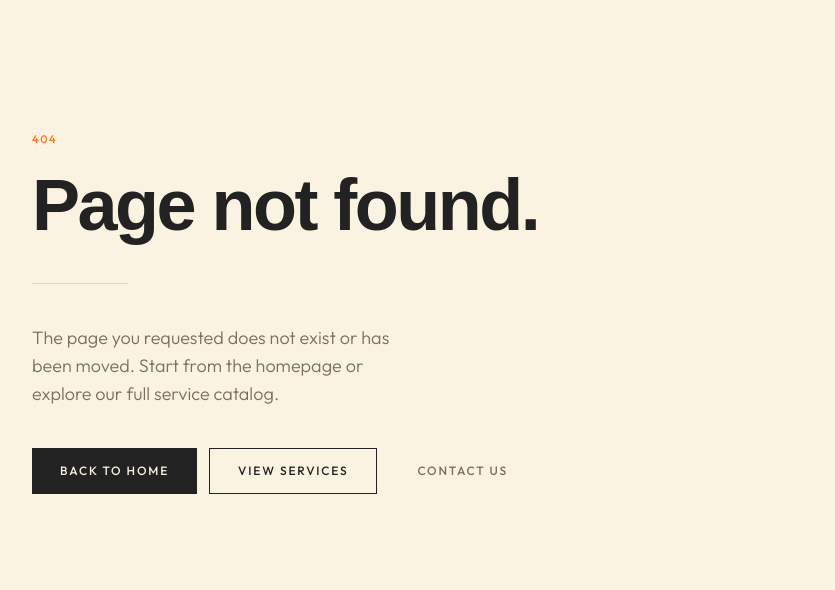
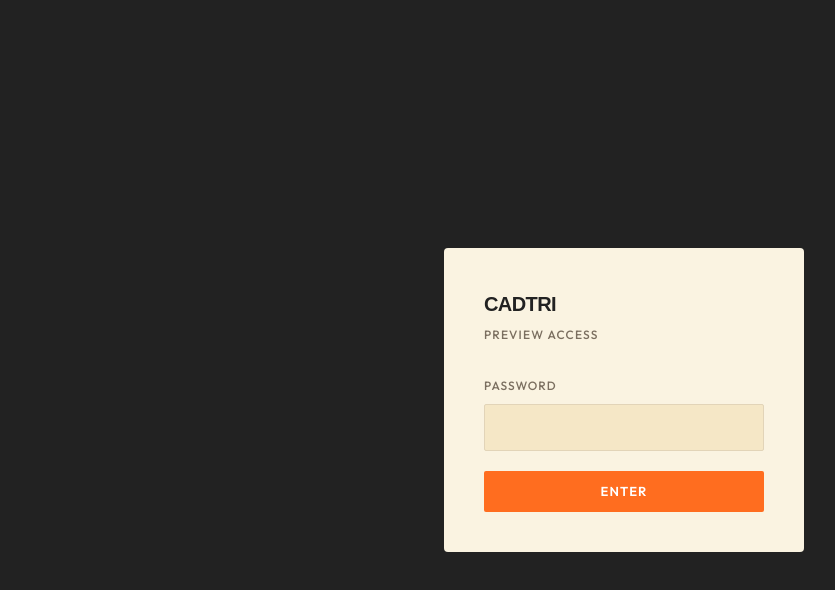
Before and after one commit to gh-hassan/cadtri-website, a Next.js app: page /site-login in a window 1280 px wide. Before the commit this address had no page. Shown: the top 590 px of the page, without its empty margins (16-851 px from the left). Built offline with nearby package versions, Linux system fonts and the light colour scheme; a web font is replaced by a local one.

Commit message:
feat: add site-wide password gate and block search engine indexing

```diff
--- a/src/app/robots.ts
+++ b/src/app/robots.ts
@@ -5,9 +5,7 @@ export default function robots(): MetadataRoute.Robots {
   return {
     rules: {
       userAgent: "*",
-      allow: "/",
-      disallow: ["/api/"],
+      disallow: "/",
     },
-    sitemap: `${company.website}/sitemap.xml`,
   };
 }
--- /dev/null
+++ b/src/app/site-login/actions.ts
@@ -0,0 +1,25 @@
+"use server";
+
+import { cookies } from "next/headers";
+import { redirect } from "next/navigation";
+
+const SITE_PASSWORD = process.env.SITE_PASSWORD ?? "HASHMD";
+const COOKIE_VALUE = "granted";
+
+export async function siteLogin(formData: FormData) {
+  const password = formData.get("password") as string;
+
+  if (password !== SITE_PASSWORD) {
+    return { error: "Incorrect password." };
+  }
+
+  const jar = await cookies();
+  jar.set("cadtri_preview", COOKIE_VALUE, {
+    httpOnly: true,
+    sameSite: "lax",
+    path: "/",
+    maxAge: 60 * 60 * 24 * 30, // 30 days
+  });
+
+  redirect("/");
+}
--- /dev/null
+++ b/src/app/site-login/page.tsx
@@ -0,0 +1,111 @@
+import { siteLogin } from "./actions";
+
+export const metadata = { robots: { index: false } };
+
+export default function SiteLoginPage({
+  searchParams,
+}: {
+  searchParams: Promise<{ error?: string }>;
+}) {
+  return (
+    <div
+      style={{
+        minHeight: "100vh",
+        display: "flex",
+        alignItems: "center",
+        justifyContent: "center",
+        background: "var(--color-primary)",
+      }}
+    >
+      <div
+        style={{
+          width: "100%",
+          maxWidth: 360,
+          padding: "2.5rem",
+          background: "var(--color-background)",
+          borderRadius: 4,
+        }}
+      >
+        <p
+          style={{
+            fontFamily: "var(--font-heading)",
+            fontWeight: 800,
+            fontSize: "1.25rem",
+            color: "var(--color-primary)",
+            marginBottom: "0.25rem",
+            letterSpacing: "-0.03em",
+          }}
+        >
+          CADTRI
+        </p>
+        <p
+          style={{
+            fontSize: "0.75rem",
+            fontWeight: 500,
+            textTransform: "uppercase",
+            letterSpacing: "0.1em",
+            color: "var(--color-muted)",
+            marginBottom: "2rem",
+          }}
+        >
+          Preview Access
+        </p>
+
+        <form action={siteLogin}>
+          <label
+            htmlFor="password"
+            style={{
+              display: "block",
+              fontSize: "0.75rem",
+              fontWeight: 500,
+              textTransform: "uppercase",
+              letterSpacing: "0.08em",
+              color: "var(--color-muted)",
+              marginBottom: "0.5rem",
+            }}
+          >
+            Password
+          </label>
+          <input
+            id="password"
+            name="password"
+            type="password"
+            required
+            autoFocus
+            style={{
+              width: "100%",
+              padding: "0.625rem 0.75rem",
+              border: "1px solid var(--color-border)",
+              borderRadius: 2,
+              background: "var(--color-surface)",
+              color: "var(--color-primary)",
+              fontSize: "0.9375rem",
+              outline: "none",
+              boxSizing: "border-box",
+            }}
+          />
+
+          <button
+            type="submit"
+            style={{
+              marginTop: "1.25rem",
+              width: "100%",
+              padding: "0.625rem",
+              background: "var(--color-secondary)",
+              color: "#fff",
+              border: "none",
+              borderRadius: 2,
+              fontSize: "0.8125rem",
+              fontWeight: 600,
+              textTransform: "uppercase",
+              letterSpacing: "0.08em",
+              cursor: "pointer",
+            }}
+          >
+            Enter
+          </button>
+        </form>
+      </div>
+    </div>
+  );
+}
```
Also changed, not shown: src/middleware.ts (+17 -1 lines).
